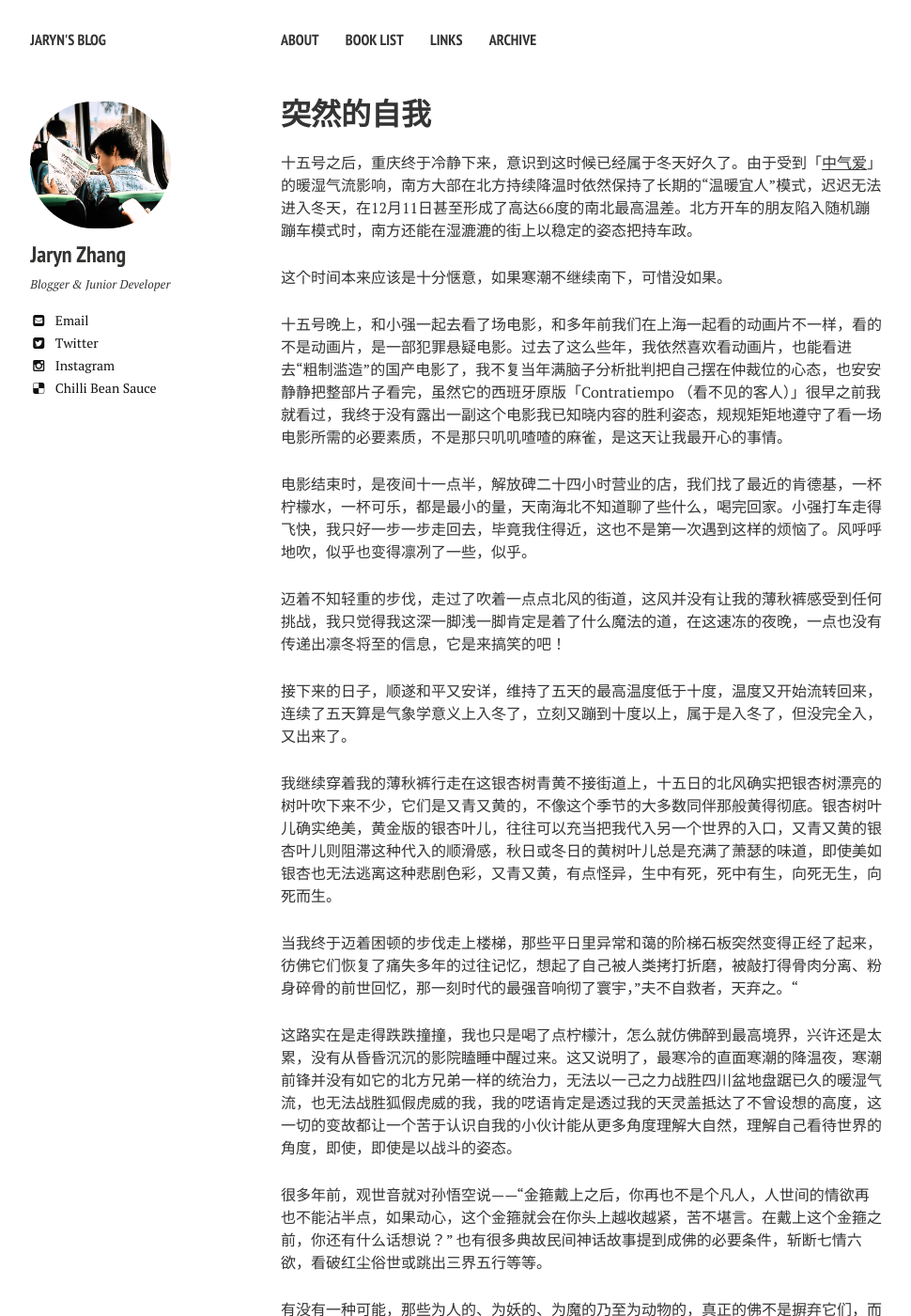
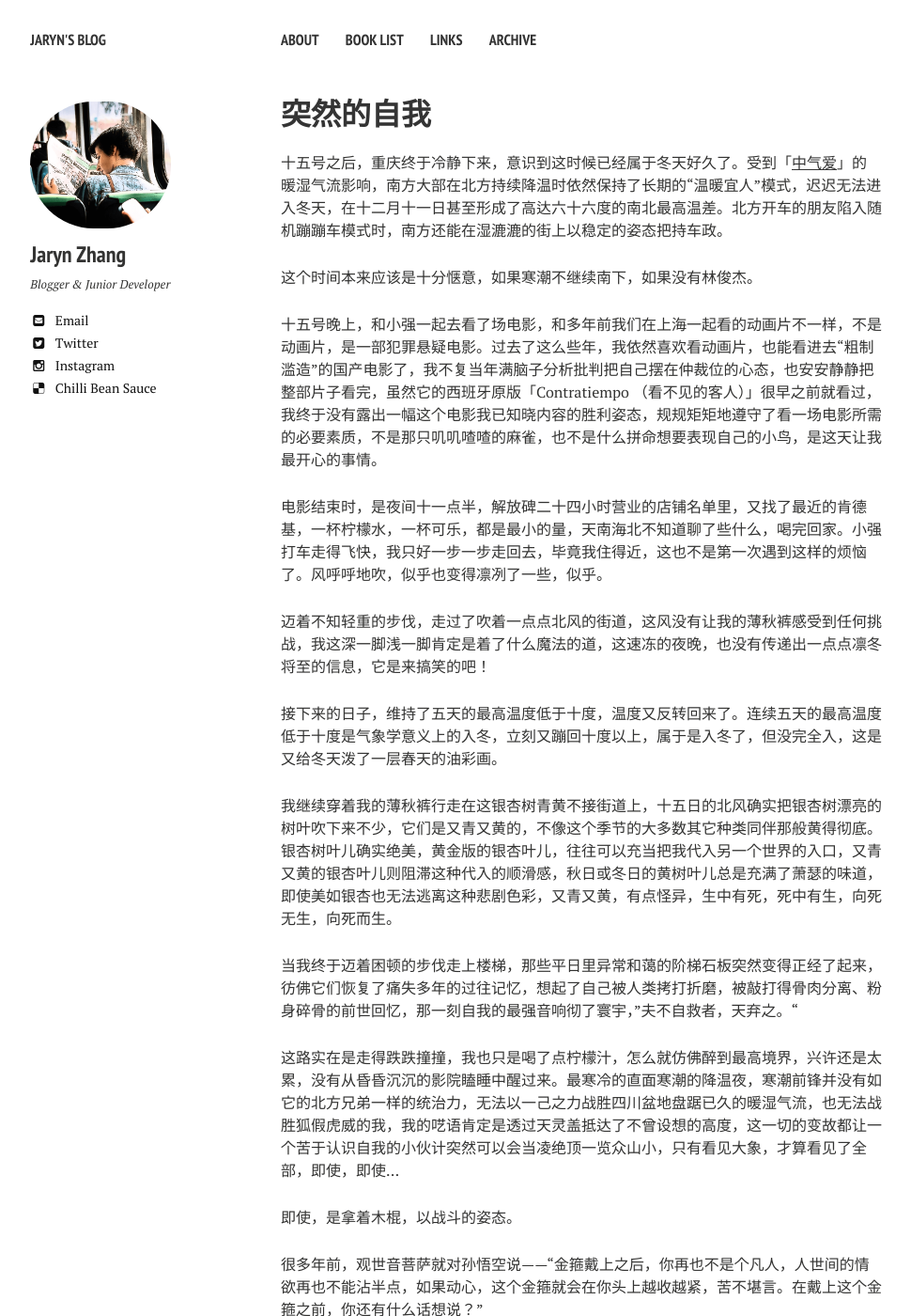
Before and after one commit to jarynzhang/jarynzhang.github.io, a Jekyll site: the page built from _posts/2023-12-29-突然的自我.md, in a window 1280 px wide and 1400 px high. Shown: the whole window at 94% size, without its empty margins (21-991 px from the left). Built offline with Jekyll 4.4.1, drawn with Linux system fonts in a browser that asks for light colours; nearby versions of some CDN libraries; our own code applies the rules of GitHub Pages for plain Markdown files; some of the changed text lies outside the part shown.

Commit message:
Update 2023-12-29-突然的自我.md

```diff
--- a/_posts/2023-12-29-突然的自我.md
+++ b/_posts/2023-12-29-突然的自我.md
@@ -3,57 +3,69 @@ tags:
    - 日常
 categories:
    - 日常
-excerpt: 听见你说朝阳起又落  晴雨难测道路是脚步多  我已习惯你突然间的自我  挥挥洒洒将自然看通透
+excerpt: Professor Antonius van Verten砸烂Kurt Barnert的雕塑小人对他吼：“真正的艺术是我！我！我！”
 ---
 
 
 
-十五号之后，重庆终于冷静下来，意识到这时候已经属于冬天好久了。由于受到「[中气爱](https://space.bilibili.com/547072854?spm_id_from=333.337.0.0)」的暖湿气流影响，南方大部在北方持续降温时依然保持了长期的“温暖宜人”模式，迟迟无法进入冬天，在12月11日甚至形成了高达66度的南北最高温差。北方开车的朋友陷入随机蹦蹦车模式时，南方还能在湿漉漉的街上以稳定的姿态把持车政。
+十五号之后，重庆终于冷静下来，意识到这时候已经属于冬天好久了。受到「[中气爱](https://space.bilibili.com/547072854?spm_id_from=333.337.0.0)」的暖湿气流影响，南方大部在北方持续降温时依然保持了长期的“温暖宜人”模式，迟迟无法进入冬天，在十二月十一日甚至形成了高达六十六度的南北最高温差。北方开车的朋友陷入随机蹦蹦车模式时，南方还能在湿漉漉的街上以稳定的姿态把持车政。
 
 
 
-这个时间本来应该是十分惬意，如果寒潮不继续南下，可惜没如果。
+这个时间本来应该是十分惬意，如果寒潮不继续南下，如果没有林俊杰。
 
 
 
-十五号晚上，和小强一起去看了场电影，和多年前我们在上海一起看的动画片不一样，看的不是动画片，是一部犯罪悬疑电影。过去了这么些年，我依然喜欢看动画片，也能看进去“粗制滥造”的国产电影了，我不复当年满脑子分析批判把自己摆在仲裁位的心态，也安安静静把整部片子看完，虽然它的西班牙原版「Contratiempo （看不见的客人）」很早之前我就看过，我终于没有露出一副这个电影我已知晓内容的胜利姿态，规规矩矩地遵守了看一场电影所需的必要素质，不是那只叽叽喳喳的麻雀，是这天让我最开心的事情。
+十五号晚上，和小强一起去看了场电影，和多年前我们在上海一起看的动画片不一样，不是动画片，是一部犯罪悬疑电影。过去了这么些年，我依然喜欢看动画片，也能看进去“粗制滥造”的国产电影了，我不复当年满脑子分析批判把自己摆在仲裁位的心态，也安安静静把整部片子看完，虽然它的西班牙原版「Contratiempo （看不见的客人）」很早之前就看过，我终于没有露出一幅这个电影我已知晓内容的胜利姿态，规规矩矩地遵守了看一场电影所需的必要素质，不是那只叽叽喳喳的麻雀，也不是什么拼命想要表现自己的小鸟，是这天让我最开心的事情。
 
 
 
-电影结束时，是夜间十一点半，解放碑二十四小时营业的店，我们找了最近的肯德基，一杯柠檬水，一杯可乐，都是最小的量，天南海北不知道聊了些什么，喝完回家。小强打车走得飞快，我只好一步一步走回去，毕竟我住得近，这也不是第一次遇到这样的烦恼了。风呼呼地吹，似乎也变得凛冽了一些，似乎。
+电影结束时，是夜间十一点半，解放碑二十四小时营业的店铺名单里，又找了最近的肯德基，一杯柠檬水，一杯可乐，都是最小的量，天南海北不知道聊了些什么，喝完回家。小强打车走得飞快，我只好一步一步走回去，毕竟我住得近，这也不是第一次遇到这样的烦恼了。风呼呼地吹，似乎也变得凛冽了一些，似乎。
 
 
 
-迈着不知轻重的步伐，走过了吹着一点点北风的街道，这风并没有让我的薄秋裤感受到任何挑战，我只觉得我这深一脚浅一脚肯定是着了什么魔法的道，在这速冻的夜晚，一点也没有传递出凛冬将至的信息，它是来搞笑的吧！
+迈着不知轻重的步伐，走过了吹着一点点北风的街道，这风没有让我的薄秋裤感受到任何挑战，我这深一脚浅一脚肯定是着了什么魔法的道，这速冻的夜晚，也没有传递出一点点凛冬将至的信息，它是来搞笑的吧！
 
 
 
-接下来的日子，顺遂和平又安详，维持了五天的最高温度低于十度，温度又开始流转回来，连续了五天算是气象学意义上入冬了，立刻又蹦到十度以上，属于是入冬了，但没完全入，又出来了。
+接下来的日子，维持了五天的最高温度低于十度，温度又反转回来了。连续五天的最高温度低于十度是气象学意义上的入冬，立刻又蹦回十度以上，属于是入冬了，但没完全入，这是又给冬天泼了一层春天的油彩画。
 
 
 
-我继续穿着我的薄秋裤行走在这银杏树青黄不接街道上，十五日的北风确实把银杏树漂亮的树叶吹下来不少，它们是又青又黄的，不像这个季节的大多数同伴那般黄得彻底。银杏树叶儿确实绝美，黄金版的银杏叶儿，往往可以充当把我代入另一个世界的入口，又青又黄的银杏叶儿则阻滞这种代入的顺滑感，秋日或冬日的黄树叶儿总是充满了萧瑟的味道，即使美如银杏也无法逃离这种悲剧色彩，又青又黄，有点怪异，生中有死，死中有生，向死无生，向死而生。
+我继续穿着我的薄秋裤行走在这银杏树青黄不接街道上，十五日的北风确实把银杏树漂亮的树叶吹下来不少，它们是又青又黄的，不像这个季节的大多数其它种类同伴那般黄得彻底。银杏树叶儿确实绝美，黄金版的银杏叶儿，往往可以充当把我代入另一个世界的入口，又青又黄的银杏叶儿则阻滞这种代入的顺滑感，秋日或冬日的黄树叶儿总是充满了萧瑟的味道，即使美如银杏也无法逃离这种悲剧色彩，又青又黄，有点怪异，生中有死，死中有生，向死无生，向死而生。
 
 
 
-当我终于迈着困顿的步伐走上楼梯，那些平日里异常和蔼的阶梯石板突然变得正经了起来，彷佛它们恢复了痛失多年的过往记忆，想起了自己被人类拷打折磨，被敲打得骨肉分离、粉身碎骨的前世回忆，那一刻时代的最强音响彻了寰宇，”夫不自救者，天弃之。“
+当我终于迈着困顿的步伐走上楼梯，那些平日里异常和蔼的阶梯石板突然变得正经了起来，彷佛它们恢复了痛失多年的过往记忆，想起了自己被人类拷打折磨，被敲打得骨肉分离、粉身碎骨的前世回忆，那一刻自我的最强音响彻了寰宇，”夫不自救者，天弃之。“
 
 
 
-这路实在是走得跌跌撞撞，我也只是喝了点柠檬汁，怎么就仿佛醉到最高境界，兴许还是太累，没有从昏昏沉沉的影院瞌睡中醒过来。这又说明了，最寒冷的直面寒潮的降温夜，寒潮前锋并没有如它的北方兄弟一样的统治力，无法以一己之力战胜四川盆地盘踞已久的暖湿气流，也无法战胜狐假虎威的我，我的呓语肯定是透过我的天灵盖抵达了不曾设想的高度，这一切的变故都让一个苦于认识自我的小伙计能从更多角度理解大自然，理解自己看待世界的角度，即使，即使是以战斗的姿态。
+这路实在是走得跌跌撞撞，我也只是喝了点柠檬汁，怎么就仿佛醉到最高境界，兴许还是太累，没有从昏昏沉沉的影院瞌睡中醒过来。最寒冷的直面寒潮的降温夜，寒潮前锋并没有如它的北方兄弟一样的统治力，无法以一己之力战胜四川盆地盘踞已久的暖湿气流，也无法战胜狐假虎威的我，我的呓语肯定是透过天灵盖抵达了不曾设想的高度，这一切的变故都让一个苦于认识自我的小伙计突然可以会当凌绝顶一览众山小，只有看见大象，才算看见了全部，即使，即使...
 
 
 
-很多年前，观世音就对孙悟空说——“金箍戴上之后，你再也不是个凡人，人世间的情欲再也不能沾半点，如果动心，这个金箍就会在你头上越收越紧，苦不堪言。在戴上这个金箍之前，你还有什么话想说？” 也有很多典故民间神话故事提到成佛的必要条件，斩断七情六欲，看破红尘俗世或跳出三界五行等等。
+即使，是拿着木棍，以战斗的姿态。
 
 
 
-有没有一种可能，那些为人的、为妖的、为魔的乃至为动物的，真正的佛不是摒弃它们，而是接受并理解，然后再超越；而超越这件事，它并不能被理解为可以被丢弃，而是充分理解并尊重，再在这个基础上进行合理的参考并最终行动。
+很多年前，观世音菩萨就对孙悟空说——“金箍戴上之后，你再也不是个凡人，人世间的情欲再也不能沾半点，如果动心，这个金箍就会在你头上越收越紧，苦不堪言。在戴上这个金箍之前，你还有什么话想说？”
 
 
 
-如果这个理论是成立的话，慈悲的意味就能跳出传统的怜悯和悲情的情感氛围，而被理解为一种全然的知觉——理性与感性并存并互为支撑犄角的认识世界的体系。无法认识自己，则无法认识世界，盖由于世界是自我在大脑的投影，感性的我和理性的我是自我面对这个世界时不同方法，它们都是我们自己，它们认识世界的结果不同，也会让我们觉得自己似乎有两个自我，幸运的是，我们只有一个自我。
+很多民间典故神话故事提到成佛的必要条件，都提到了隔绝七情六欲，看破红尘俗世或跳出三界五行等等。有没有一种可能，那些为人的、为妖的、为魔的乃至为动物的，佛祖并没有摒弃它们，只有感知才能有超越，佛祖的超越是慈悲，地藏王菩萨的超越是救度一切罪苦众生尤其是地狱众生（众苦中具体的每一个）；超越这件事，它不能被理解为取其糟粕取其精华，也无法被概括成所谓的“扬弃”，它是充分的接受与感受，然后才慎重走出的下一步。
 
 
 
-佛祖，传说中洞察世间一切的男人，不是因为伟大而洞察一切，而是因为他知晓自己的每次转世、每个轮回、每一瞬的每一念，方才能洞察一切。这个每一念，是佛祖在每一个无法再分解的最小时间单位里“[突然的自我](https://y.qq.com/n/ryqq/songDetail/000OPzBE0alffR)”。
+如果这个理论是成立的话，慈悲的意味就能跳出传统的怜悯和悲情的情感氛围，应被理解为一种全然的知觉——理性与感性并存并互为支撑犄角的认识世界的体系。无法认识自己，则无法认识世界，盖由于世界是自我在大脑的投影，感性的我和理性的我是自我面对这个世界时不同方法，它们都是我们自己，它们只是吃太多长得有点着急了，在潜意识里还有无数个不同方法看世界的井底之蛙的我、夜郎自大的我、想象力超越达芬奇的我和智商超过爱因斯坦的我、我和我我我...
+
+
+
+佛祖，传说中洞察世间一切的男人，他知晓自己的每次转世、每个轮回和每一瞬里的每一念，这无法被分割成更小时间单位的每一念，是佛祖在每一个无法再分解的最小时间单位里“[突然的自我](https://y.qq.com/n/ryqq/songDetail/000OPzBE0alffR)”。
+
+
+
+在「无主之作」里，Professor Antonius van Verten砸烂Kurt Barnert的雕塑小人对他吼：“你知道真正的艺术是什么吗？” 教授用手指着自己的胸口说：
+
+
+
+“ich! ich! ich!"  “我！我！我！”
```
